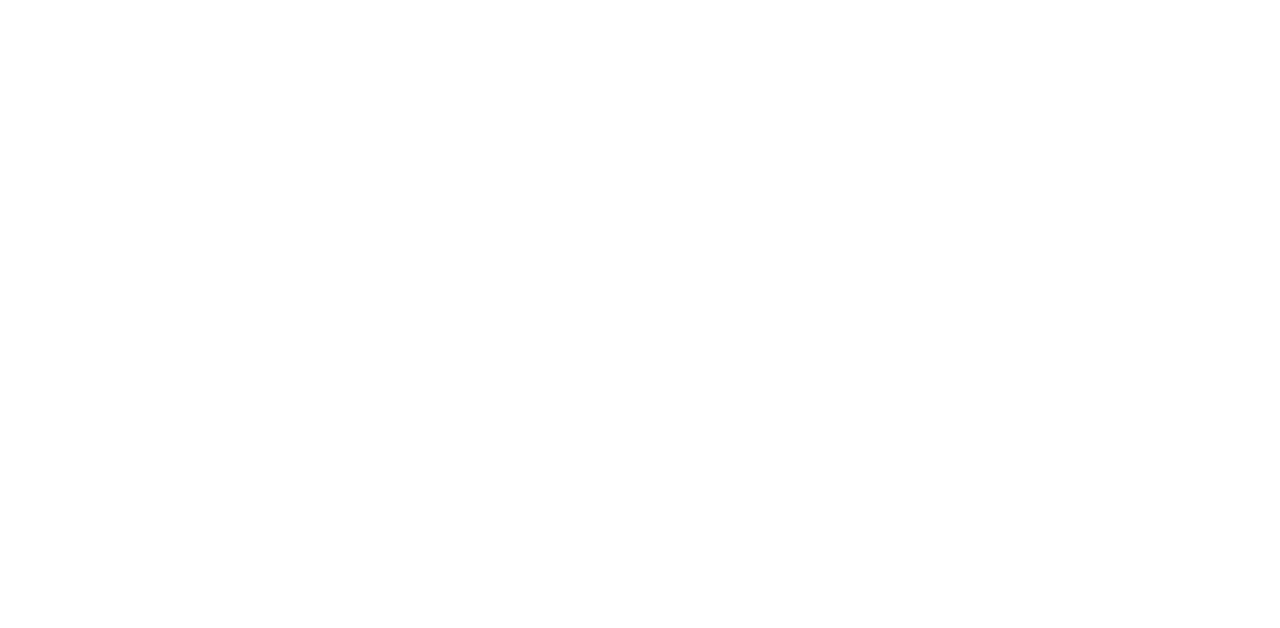
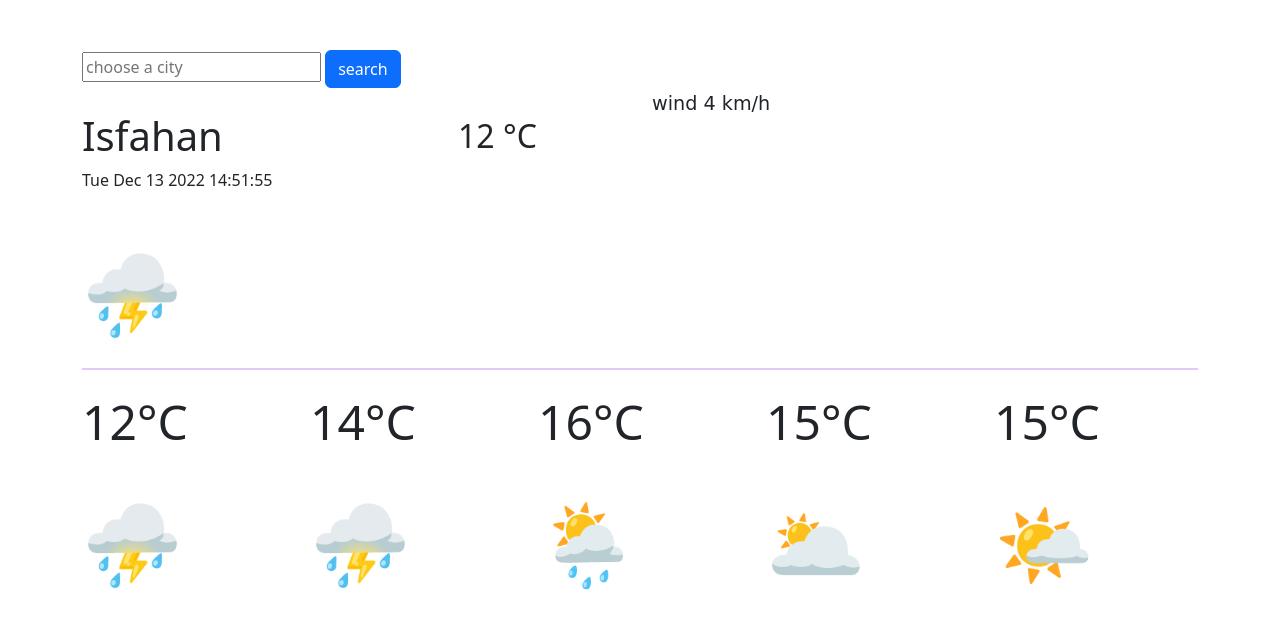
Before and after one commit to matintorkian/my-sheCodesPlus-project, a plain HTML site: page index.html in a window 1280 px wide. Drawn offline with nearby package versions, Linux system fonts and the light colour scheme; a web font is replaced by a local one.

Commit message:
sheCodesPlus weather project added to the repository

```diff
--- a/index.html
+++ b/index.html
@@ -5,6 +5,78 @@
     <meta http-equiv="X-UA-Compatible" content="IE=edge" />
     <meta name="viewport" content="width=device-width, initial-scale=1.0" />
     <title>weather app</title>
+    <script src="https://cdn.jsdelivr.net/npm/axios@1.1.2/dist/axios.min.js"></script>
+    <link
+      href="https://cdn.jsdelivr.net/npm/bootstrap@5.2.2/dist/css/bootstrap.min.css"
+      rel="stylesheet"
+      integrity="sha384-Zenh87qX5JnK2Jl0vWa8Ck2rdkQ2Bzep5IDxbcnCeuOxjzrPF/et3URy9Bv1WTRi"
+      crossorigin="anonymous"
+    />
+    <link rel="stylesheet" href="src/styles.css" />
+    <link rel="preconnect" href="https://fonts.googleapis.com" />
+    <link rel="preconnect" href="https://fonts.gstatic.com" crossorigin />
+    <link
+      href="https://fonts.googleapis.com/css2?family=Handlee&family=Righteous&family=Sniglet&display=swap"
+      rel="stylesheet"
+    />
   </head>
-  <body></body>
+  <body>
+    <div class="container">
+      <div class="row">
+        <div class="col">
+          <form id="search">
+            <input type="text" placeholder="choose a city" id="chosen-city" />
+            <button type="submit" class="btn btn-primary">search</button>
+          </form>
+
+          <br />
+          <div class="row">
+            <div class="col">
+              <h1 id="heading">Isfahan</h1>
+            </div>
+            <div class="col">
+              <span class="main-temp" id="main-temp"
+                >12 <span class="units"> °C </span></span
+              >
+            </div>
+          </div>
+          <p id="time"></p>
+          <br />
+          <div class="weather-emojies">⛈</div>
+        </div>
+        <div class="col">
+          <div class="wind-speed" id="wind-speed">wind 4 km/h</div>
+        </div>
+      </div>
+      <hr />
+      <div class="row">
+        <div class="col">
+          <div class="temperature">12°C</div>
+          <br />
+          <div class="weather-emojies">⛈</div>
+        </div>
+        <div class="col">
+          <div class="temperature">14°C</div>
+          <br />
+          <div class="weather-emojies">⛈</div>
+        </div>
+        <div class="col">
+          <div class="temperature">16°C</div>
+          <br />
+          <div class="weather-emojies">🌦</div>
+        </div>
+        <div class="col">
+          <div class="temperature">15°C</div>
+          <br />
+          <div class="weather-emojies">🌥</div>
+        </div>
+        <div class="col">
+          <div class="temperature">15°C</div>
+          <br />
+          <div class="weather-emojies">🌤</div>
+        </div>
+      </div>
+    </div>
+    <script src="src/code.js"></script>
+  </body>
 </html>
--- /dev/null
+++ b/src/code.js
@@ -0,0 +1,50 @@
+function showWeatherData(response) {
+  //get the temperature
+  let temperature = response.data.main.temp;
+  let mainTemp = document.querySelector("#main-temp");
+  mainTemp.innerHTML = `${Math.round(temperature)}°C`;
+  //gete the wind speed
+  let windSpeed = response.data.wind.speed;
+  let windSpeedDisplay = document.querySelector("#wind-speed");
+  windSpeedDisplay.innerHTML = `wind speed ${windSpeed} Km/h`;
+}
+
+function searchCity(event) {
+  event.preventDefault();
+  let chosenCity = document.querySelector("#chosen-city");
+  let heading = document.querySelector("h1");
+  heading.innerHTML = chosenCity.value;
+  //get chosen city weather
+  let apiKey = "1b9ef7be7e74fcaebc7534ce817e716c";
+  let apiUrl = `https://api.openweathermap.org/data/2.5/weather?q=${chosenCity.value}&appid=${apiKey}&units=metric`;
+  axios.get(apiUrl).then(showWeatherData);
+}
+
+// Displaying the real time and date on the screen
+let currentTime = new Date();
+
+let weekDays = ["Sun", "Mon", "Tue", "Wsd", "Thu", "Fri", "Sat"];
+let day = weekDays[currentTime.getDay()];
+
+let monthList = [
+  "Jan",
+  "Feb",
+  "Mar",
+  "Apr",
+  "May",
+  "June",
+  "Jul",
+  "Aug",
+  "Sep",
+  "Oct",
+  "Nov",
+  "Dec",
+];
+
+let month = monthList[currentTime.getMonth()];
+
+let timePhrase = document.querySelector("#time");
+timePhrase.innerHTML = `${day} ${month} ${currentTime.getDate()} ${currentTime.getFullYear()} ${currentTime.getHours()}:${currentTime.getMinutes()}:${currentTime.getSeconds()}`;
+
+let searchForm = document.querySelector("#search");
+searchForm.addEventListener("submit", searchCity);
--- /dev/null
+++ b/src/styles.css
@@ -0,0 +1,30 @@
+body {
+  margin-top: 50px;
+}
+.weather-emojies {
+  display: block;
+  font-size: 5em;
+}
+.temperature {
+  font-size: 3em;
+}
+hr {
+  color: blueviolet;
+  border: 1px solid;
+}
+.wind-speed {
+  margin-top: 40px;
+  font-size: larger;
+  font-family: "Sniglet", cursive;
+}
+
+.main-temp {
+  font-size: 2em;
+  display: block;
+  text-align: center;
+  position: relative;
+}
+
+.units {
+  font-size: 0.5;
+}
```
